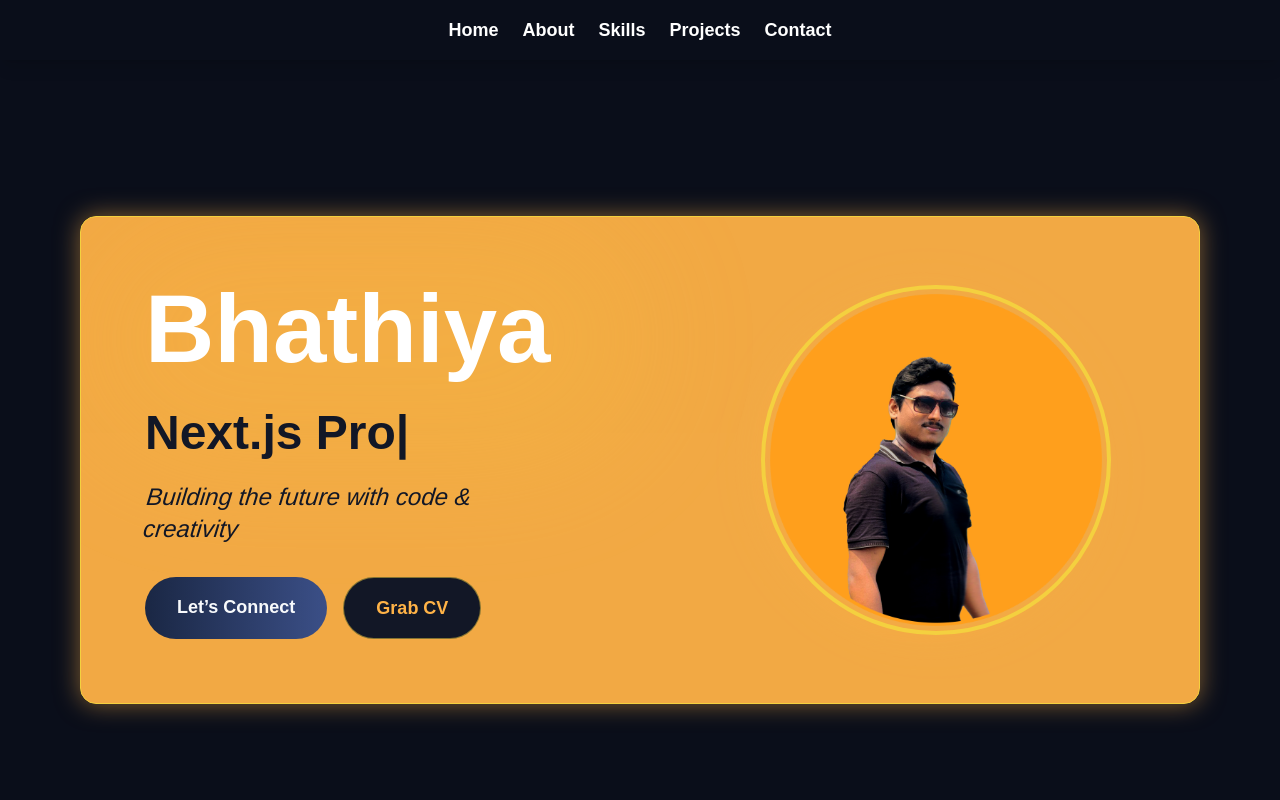
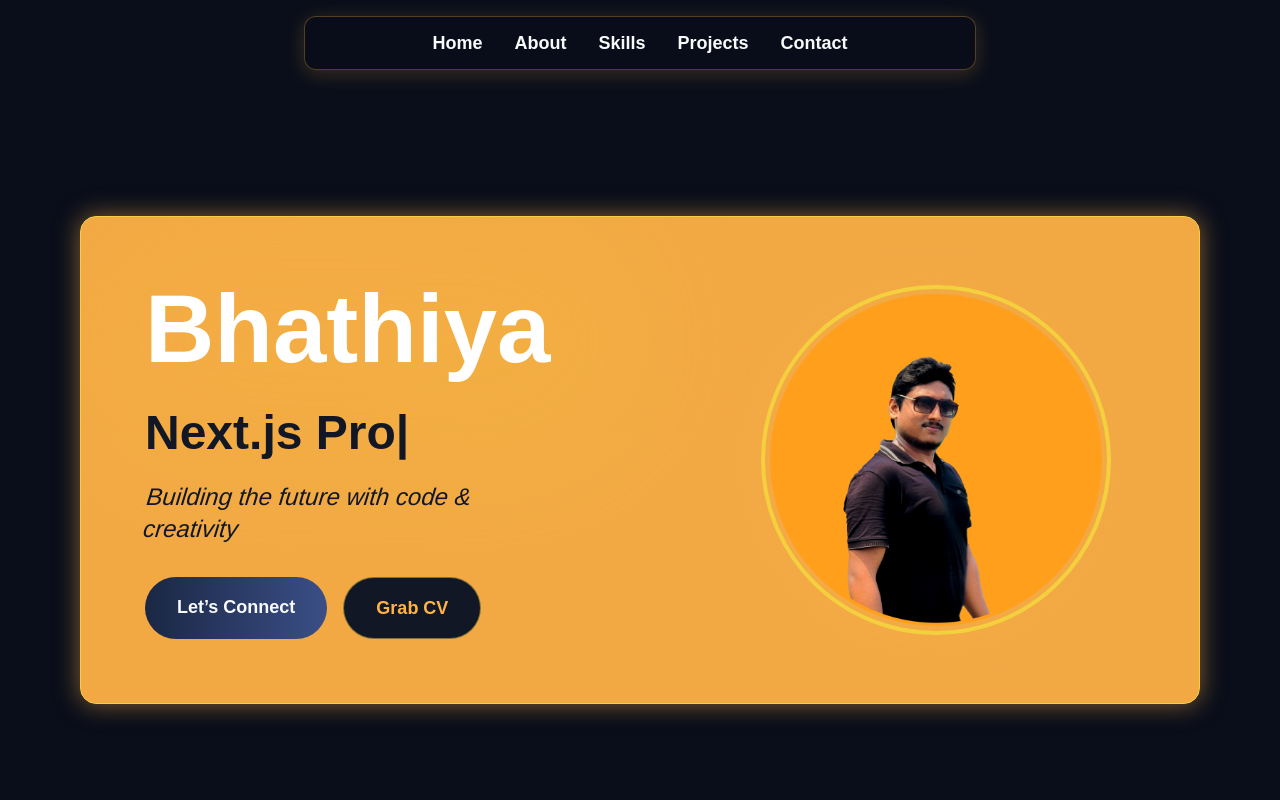
Before and after one commit to smbhathiya/portfolio-v2, a Next.js app: page / in a window 1280 px wide. Shown: the top 800 px of the page. Built offline with nearby package versions, Linux system fonts and the light colour scheme.

Commit message:
nav bar, hero section updated

```diff
--- a/app/components/Navbar.jsx
+++ b/app/components/Navbar.jsx
@@ -1,5 +1,5 @@
 "use client";
-import React, { useState } from "react";
+import React, { useState, useEffect } from "react";
 import Link from "next/link";
 import { motion, AnimatePresence } from "framer-motion";
 
@@ -13,39 +13,57 @@ const navItems = [
 
 const Navbar = () => {
   const [isMobileMenuOpen, setIsMobileMenuOpen] = useState(false);
+  const [isVisible, setIsVisible] = useState(true);
+  const [lastScrollY, setLastScrollY] = useState(0);
 
   const toggleMobileMenu = () => setIsMobileMenuOpen((prev) => !prev);
 
+  // Scroll handler to hide/show navbar
+  useEffect(() => {
+    const handleScroll = () => {
+      const currentScrollY = window.scrollY;
+      if (currentScrollY > lastScrollY && currentScrollY > 50) {
+        setIsVisible(false);
+      } else if (currentScrollY < lastScrollY) {
+        setIsVisible(true);
+      }
+      setLastScrollY(currentScrollY);
+    };
+
+    window.addEventListener("scroll", handleScroll, { passive: true });
+    return () => window.removeEventListener("scroll", handleScroll);
+  }, [lastScrollY]);
+
   return (
     <motion.nav
-            initial={{ opacity: 0, y: -20 }}
-            animate={{ opacity: 1, y: 0 }}
-            transition={{ duration: 0.5 }}
-            className="bg-background text-white px-6 py-4 shadow-lg fixed w-full z-10"
+      initial={{ opacity: 0, y: -50 }}
+      animate={{ opacity: 1, y: isVisible ? 0 : -100 }}
+      transition={{ duration: 0.4, ease: "easeOut" }}
+      className="fixed top-4 left-0 right-0 mx-auto z-50 w-[90%] sm:w-[85%] md:w-[70%] max-w-2xl bg-background/80 backdrop-blur-lg rounded-xl shadow-[0_4px_20px_rgba(255,179,71,0.2)] border border-primary/30 px-4 sm:px-6 py-3"
     >
-            <div className="container mx-auto flex justify-between items-center">
-                <Link href="/" aria-label="Bhathiya's Homepage" className="sm:hidden text-3xl font-extrabold text-secondary">
-
-                </Link>
-
-                {/* Centered navigation items on larger screens */}
-                <ul className="hidden sm:flex space-x-6 text-lg font-semibold items-center flex-grow justify-center">
+      <div className="flex justify-center items-center w-full">
+        {/* Navigation items centered on larger screens */}
+        <ul className="hidden sm:flex space-x-4 sm:space-x-6 md:space-x-8 text-base sm:text-lg font-semibold items-center">
           {navItems.map((item) => (
             <li key={item.href}>
-                            <Link href={item.href} className="hover:text-secondary">
+              <Link
+                href={item.href}
+                className="text-foreground hover:text-primary transition-colors duration-300 relative group"
+              >
                 {item.label}
+                <span className="absolute left-0 bottom-[-4px] w-0 h-0.5 bg-primary group-hover:w-full transition-all duration-300" />
               </Link>
             </li>
           ))}
         </ul>
 
-                {/* Mobile Menu Icon */}
-                <div className="sm:hidden">
+        {/* Mobile Menu Icon (Centered) */}
+        <div className="sm:hidden flex justify-center items-center w-full">
           <button
             onClick={toggleMobileMenu}
             aria-label={isMobileMenuOpen ? "Close Menu" : "Open Menu"}
             aria-expanded={isMobileMenuOpen}
-                        className="text-white text-3xl"
+            className="text-foreground text-2xl sm:text-3xl hover:text-primary transition-colors duration-300"
           >
             {isMobileMenuOpen ? "✖" : "☰"}
           </button>
@@ -60,10 +78,15 @@ const Navbar = () => {
             animate={{ opacity: 1, y: 0 }}
             exit={{ opacity: 0, y: -20 }}
             transition={{ duration: 0.3 }}
-                        className="sm:hidden bg-background text-white text-lg font-semibold space-y-4 p-4 text-center"
+            className="sm:hidden bg-background/90 backdrop-blur-lg text-foreground text-base font-semibold space-y-4 p-4 mt-2 rounded-xl border border-primary/30 shadow-[0_4px_20px_rgba(255,179,71,0.2)] w-full"
           >
             {navItems.map((item) => (
-                            <Link key={item.href} href={item.href} className="block hover:text-secondary">
+              <Link
+                key={item.href}
+                href={item.href}
+                className="block text-center hover:text-primary transition-colors duration-300"
+                onClick={toggleMobileMenu}
+              >
                 {item.label}
               </Link>
             ))}
```
Lines whose indentation alone changed are shown as unchanged.
